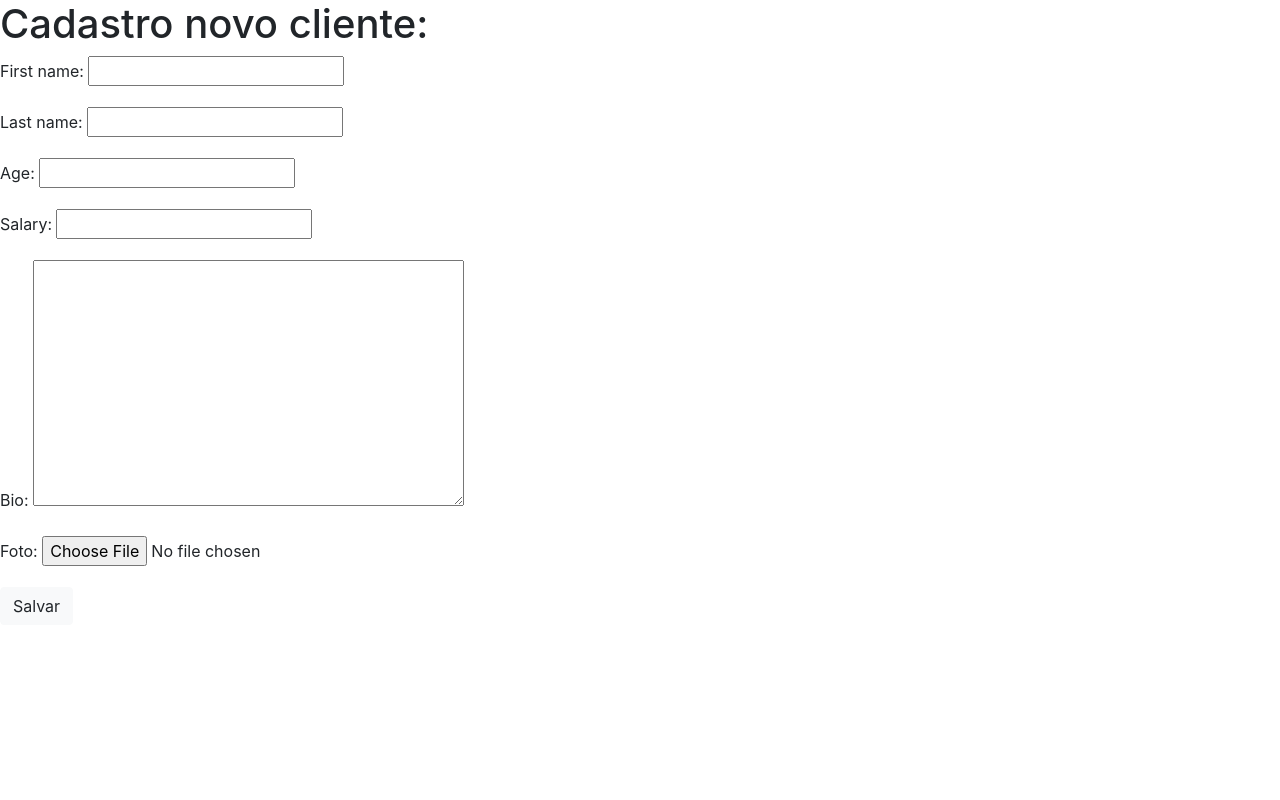
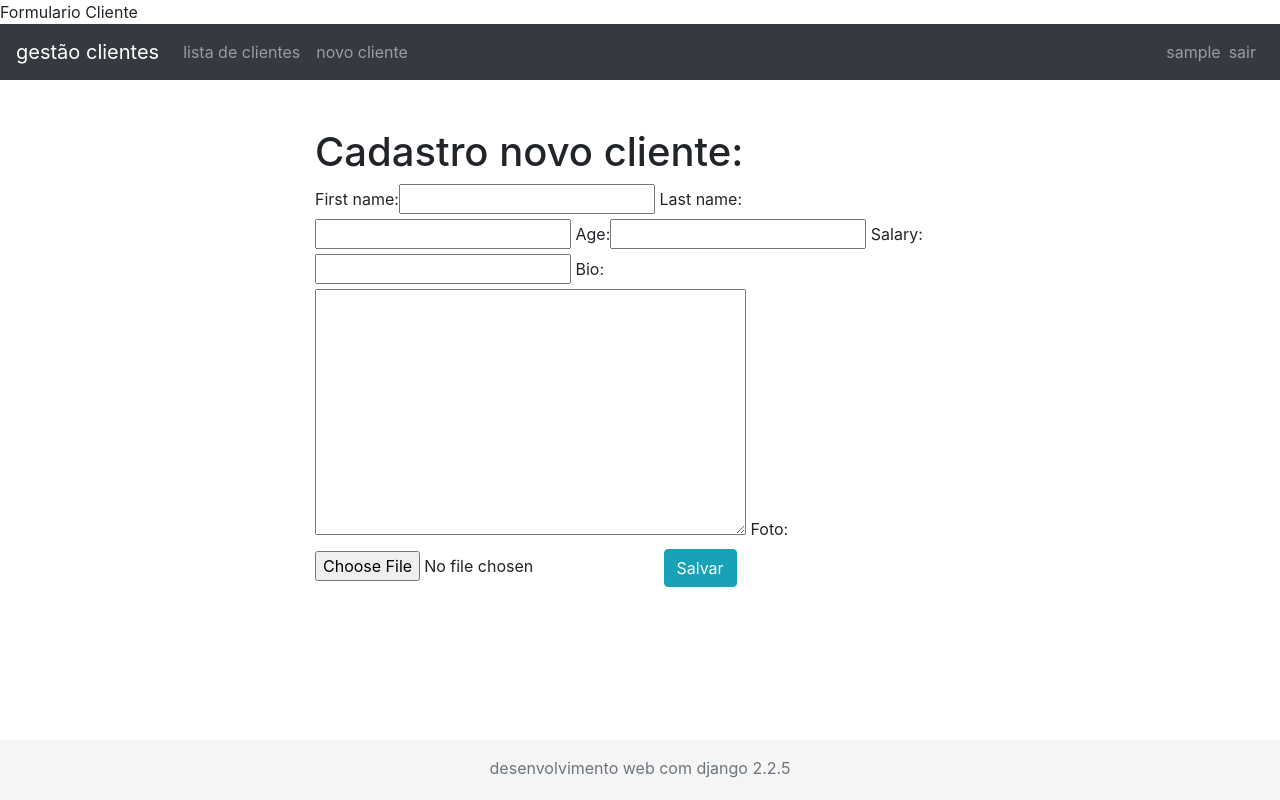
Before and after one commit to mhiloca/DjangoClientes, a Django app: page /cliente/new/ in a window 1280 px wide. Run offline with Django 3.2, Linux system fonts and the light colour scheme; the visitor is signed in with stand-in values (Sample User, id 1); some libraries are stand-ins or nearby versions.

Commit message:
final boostrap touches

```diff
--- a/clientes/templates/cliente_form.html
+++ b/clientes/templates/cliente_form.html
@@ -1,25 +1,31 @@
-<!DOCTYPE html>
-
 {% extends 'base.html' %}
+{% load bootstrap %}
 {% block title %}Formulario Cliente{% endblock %}
 {% block main %}
 
 {% load static %}
 
     {% if pes %}
+
     <h1 class="home">Cliente:</h1>
+
     <form action="{% url 'update_cliente' pes.id %}" method="POST" enctype="multipart/form-data">
         {% csrf_token %}
-        {{ client_form.as_p }}
-        <button type="submit" class="btn btn-light">Alterar</button>
+        {{ client_form|bootstrap }}
+        <button type="submit" class="btn btn-info">Alterar</button>
     </form>
+
     {% else %}
+
     <h1 class="home">Cadastro novo cliente:</h1>
+
     <form action="{% url 'novo_cliente' %}" method="POST" enctype="multipart/form-data">
         {% csrf_token %}
-        {{ novo_form.as_p }}
-        <button type="button" class="btn btn-light">Salvar</button>
+        {{ novo_form|bootstrap }}
+        <button type="submit" class="btn btn-info">Salvar</button>
+
     {% endif %}
+
     </form>
 
 {% endblock %}
--- a/gestao_clientes/settings.py
+++ b/gestao_clientes/settings.py
@@ -39,6 +39,7 @@ INSTALLED_APPS = [
     'django.contrib.sessions',
     'django.contrib.messages',
     'django.contrib.staticfiles',
+    'bootstrapform',
     'clientes',
     'home',
 ]
@@ -139,4 +140,7 @@ LOGIN_REDIRECT_URL = 'lista_cliente'
 
 LOGOUT_REDIRECT_URL = 'home'
 
+STATICFILES_DIRS = [
+    'statics',
+]
 # DATABASES['default'] = dburl.config(conn_max_age=600, ssl_require=True)
--- /dev/null
+++ b/statics/sticky-footer.css
@@ -0,0 +1,18 @@
+/* Custom page CSS
+-------------------------------------------------- */
+/* Not required for template or sticky footer method. */
+
+.container {
+  width: auto;
+  max-width: 680px;
+  padding: 0 15px;
+}
+
+.footer {
+  background-color: #f5f5f5;
+  position: absolute;
+  bottom: 0;
+  width: 100%;
+  height: 60px;
+  line-height; 60px;
+}
--- a/templates/base.html
+++ b/templates/base.html
@@ -1,14 +1,51 @@
 <!DOCTYPE html>
+{% load static %}
 <html lang="en">
 <head>
     <meta charset="UTF-8">
     <link rel="stylesheet" href="https://stackpath.bootstrapcdn.com/bootstrap/4.3.1/css/bootstrap.min.css" integrity="sha384-ggOyR0iXCbMQv3Xipma34MD+dH/1fQ784/j6cY/iJTQUOhcWr7x9JvoRxT2MZw1T" crossorigin="anonymous">
+    <link rel="stylesheet" href="{% static 'sticky-footer.css' %}"
     <title>{% block title %}{% endblock%}</title>
 </head>
 <body>
 
+    <nav class="navbar navbar-expand-lg navbar-dark bg-dark">
+        <a class="navbar-brand" href="{% url 'home' %}">gestão clientes</a>
+            <button class="navbar-toggler" type="button" data-toggle="collapse" data-target="#navbarNav" aria-controls="navbarNav" aria-expanded="false" aria-label="Toggle navigation">
+            <span class="navbar-toggler-icon"></span>
+            </button>
+        <div class="collapse navbar-collapse" id="navbarNav">
+            <ul class="navbar-nav">
+                <li class="nav-item">
+                    <a class="nav-link" href="{% url 'lista_cliente' %}">lista de clientes<span class="sr-only">(current)</span></a>
+                </li>
+                <li class="nav-item">
+                    <a class="nav-link" href="{% url 'novo_cliente' %}">novo cliente</a>
+                </li>
+            </ul>
+            <ul class="navbar-nav ml-auto">
+                {% if user.is_authenticated %}
+                <li class="navbar-text">{{ user.username }}</li>
+                <li class="nav-item">
+                    <a class="nav-link" href="{% url 'logout' %}">sair</a>
+                </li>
+                {% else %}
+                <li class="nav-item ml-auto">
+                    <a class="nav-link" href="{% url 'login' %}">entrar</a>
+                </li>
+                {% endif %}
+            </ul>
+        </div>
+    </nav>
+    <br /><br />
+    <div class="container">
     {% block main %}
     {% endblock %}
-
+    </div>
 </body>
+<footer class="footer mt-auto text-center py-3">
+    <div class="container">
+        <span class="text-muted">desenvolvimento web com django 2.2.5</span>
+    </div>
+</footer>
 </html>
--- a/templates/registration/login.html
+++ b/templates/registration/login.html
@@ -1,10 +1,11 @@
 {% extends 'base.html' %}
+{% load bootstrap %}
 
 {% block main %}
 <h1>Log in:</h1>
 <form method="POST">
     {% csrf_token %}
-    {{ form.as_p }}
-    <button type="button" class="btn btn-info">Entrar</button>
+    {{ form|bootstrap  }}
+    <button type="submit" class="btn btn-info">Entrar</button>
 </form>
 {% endblock %}
```
Also changed, not shown: clientes/templates/cliente.html (+8 -5 lines), clientes/templates/delete_cliente.html (+14 -4 lines), clientes/templates/lista_cliente.html (+13 -13 lines), home/templates/home.html (+6 -9 lines).
